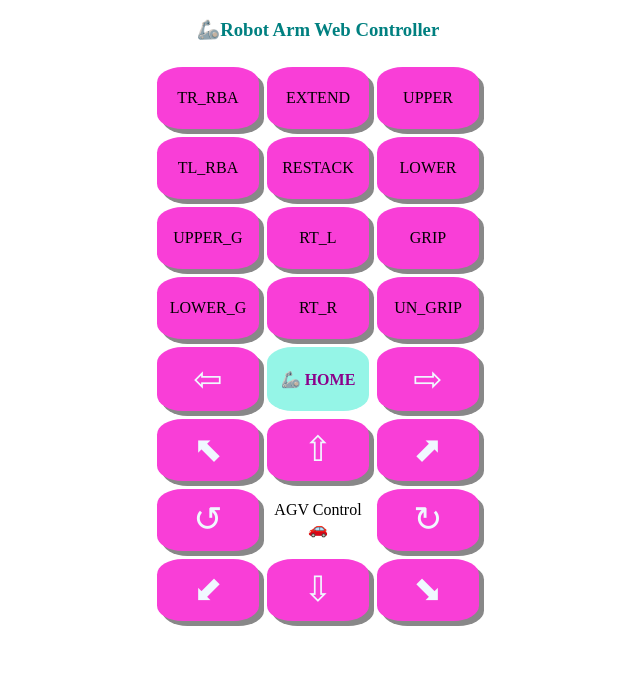
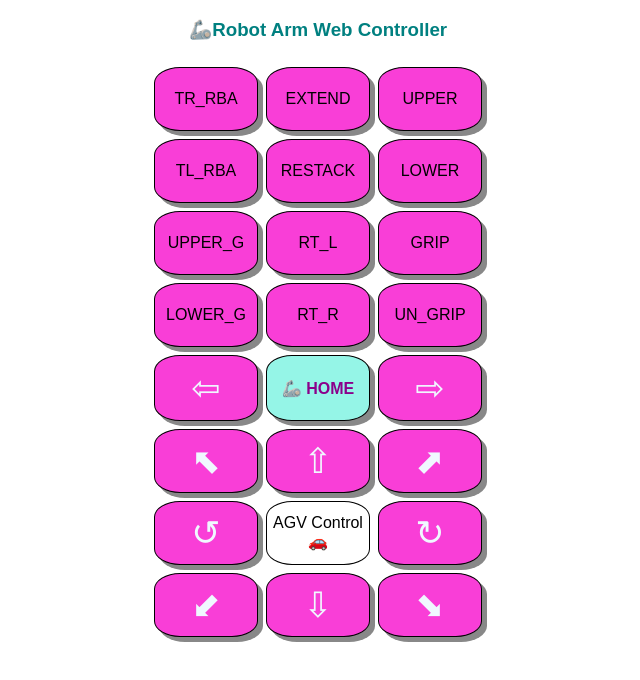
Before and after one commit to samie-lek/robot_control, a plain HTML site: page index.html in a window 1280 px wide. Shown: the whole page, without its empty margins (322-962 px from the left). Drawn offline with Linux system fonts and the light colour scheme.

Commit message:
Update index.html 1
- Added box shadow to home button
- Added border to all the buttons
- Removing pressing animation for the logo thing

```diff
--- a/index.html
+++ b/index.html
@@ -18,10 +18,16 @@
       background-color:#F93ED7;
       border-radius:25%;
       box-shadow: 5px 5px #888888;
+      border: solid black 1px;
     }
     td:active {
       transform: translate(5px,5px);
       box-shadow: none;
+    }
+
+    .AGV-control:active {
+        transform: none;
+        box-shadow: none;
     }
 
     .noselect {
@@ -37,7 +43,7 @@
     </style>
   </head>
 
-  <body class="noselect" align="center" style="background-color:white">
+  <body class="noselect" align="center" style="background-color:white; font-family: sans-serif;">
     <h3 style="color: teal;text-align:center;">&#129470;Robot Arm Web Controller</h3>
     <table id="mainTable" style="width:500;margin:auto;table-layout:fixed" CELLSPACING=8>
       <tr>
@@ -66,7 +72,7 @@
 
       <tr>
       <td ontouchstart='onTouchStartAndEnd("11")' ontouchend='onTouchStartAndEnd("0")'><span class="arrows" >&#8678;</span></td>
-      <td style="background-color:#95F5E7;box-shadow:none"><h4 style="color: DarkMagenta;text-align:center;" ontouchstart='toggleCheckbox("home")' ontouchend='toggleCheckbox("H_OFF")'>&#129470; HOME </h4></td>
+      <td style="background-color:#95F5E7;"><h4 style="color: DarkMagenta;text-align:center;" ontouchstart='toggleCheckbox("home")' ontouchend='toggleCheckbox("H_OFF")'>&#129470; HOME </h4></td>
       <td ontouchstart='onTouchStartAndEnd("12")' ontouchend='onTouchStartAndEnd("0")'><span class="arrows" >&#8680;</span></td>
       </tr>
 
@@ -78,7 +84,7 @@
 
       <tr>
         <td ontouchstart='onTouchStartAndEnd("9")' ontouchend='onTouchStartAndEnd("0")'><span class="arrows" >&#8634;</span></td>
-        <td style="background-color:white;box-shadow:none">AGV Control &#128663;</td>
+        <td style="background-color:white;box-shadow:none;" class="AGV-control">AGV Control &#128663;</td>
         <td ontouchstart='onTouchStartAndEnd("10")' ontouchend='onTouchStartAndEnd("0")'><span class="arrows" >&#8635;</span></td>
       </tr>
 
```
